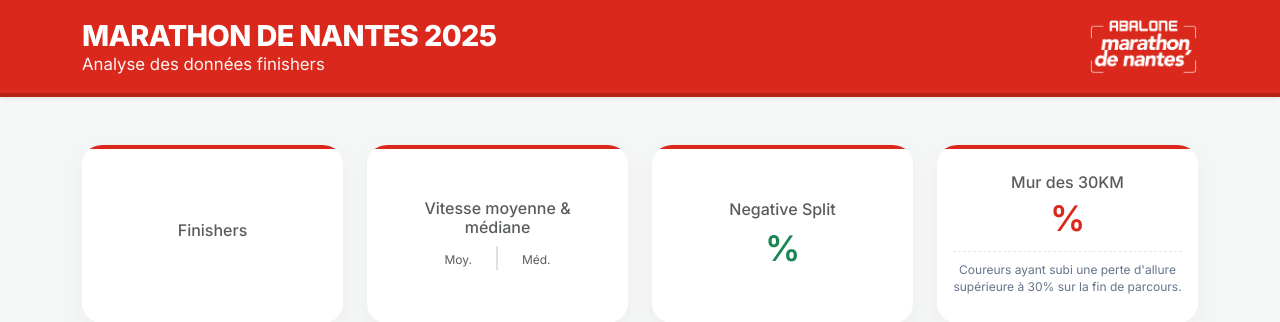
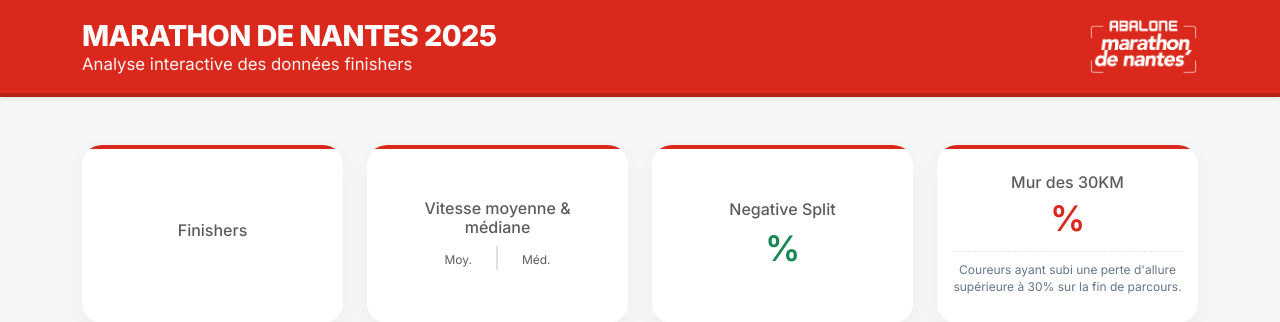
Before and after one commit to Kawa-dev/marathon_nantes_2025, a Flask app: template templates/index.html in a window 1280 px wide. Shown: the top 322 px of the page. Run offline with Flask 3, Linux system fonts and the light colour scheme; the template is opened without the code that fills it, so the values that code supplies are empty.

Commit message:
Update index.html

```diff
--- a/templates/index.html
+++ b/templates/index.html
@@ -217,7 +217,7 @@
         <div class="container d-flex justify-content-between align-items-center">
             <div class="navbar-brand-custom">
                 <span class="main-title">Marathon de Nantes 2025</span>
-                <span class="sub-brand">Analyse des données finishers</span>
+                <span class="sub-brand">Analyse interactive des données finishers</span>
             </div>
             <div class="ms-3">
                 <img src="{{ url_for('static', filename='logo.avif') }}"
@@ -569,7 +569,7 @@
                     data: {
                         datasets: [{
                             type: 'line', data: gpxTrack.map(pt => ({x: pt.dist, y: pt.ele})),
-                            borderColor: '#cbd5e1', backgroundColor: 'rgba(209, 213, 219, 0.2)', fill: true, pointRadius: 0, borderWidth: 2, tension: 0.1
+                            borderColor: '#cbd5e1', backgroundColor: 'rgba(209, 213, 219, 0.2)', fill: true, pointRadius: 0, borderWidth: 2, tension: 0 // Traits droits
                         }]
                     },
                     options: {
@@ -680,7 +680,7 @@
             const ctxPace = document.getElementById('paceChart').getContext('2d');
             if(paceChart) paceChart.destroy();
             const paceDatasets = Object.values(runners).map(r => ({
-                label: r.data.Nom, data: r.data.Vitesses, borderColor: r.color, backgroundColor: r.color, tension: 0.3, fill: false, borderWidth: 3, pointRadius: 3
+                label: r.data.Nom, data: r.data.Vitesses, borderColor: r.color, backgroundColor: r.color, tension: 0, fill: false, borderWidth: 3, pointRadius: 3 // Traits droits
             }));
             paceChart = new Chart(ctxPace, {
                 type: 'line', data: { labels: labels_x, datasets: paceDatasets },
@@ -692,13 +692,13 @@
             const ctxRank = document.getElementById('rankChart').getContext('2d');
             if(rankChart) rankChart.destroy();
             const rankDatasets = Object.values(runners).map(r => ({
-                label: r.data.Nom, data: r.data.Classements, borderColor: r.color, backgroundColor: r.color, tension: 0.3, fill: false, borderWidth: 3, pointRadius: 3, borderDash: [4, 4]
+                label: r.data.Nom, data: r.data.Classements, borderColor: r.color, backgroundColor: r.color, tension: 0, fill: false, borderWidth: 3, pointRadius: 3, borderDash: [4, 4] // Traits droits
             }));
             rankChart = new Chart(ctxRank, {
                 type: 'line', data: { labels: labels_x, datasets: rankDatasets },
                 options: { responsive: true, maintainAspectRatio: false, plugins: { legend: {display: false}, tooltip: { backgroundColor: 'rgba(255, 255, 255, 0.95)', titleColor: textMain, bodyColor: textMain, borderColor: '#e2e8f0', borderWidth: 1, callbacks: { label: function(context) {
                     if (context.raw === null) return ''; return `${context.dataset.label} : ${context.raw}e`;
-                }}}}, scales: { x: { grid: { display: false }, ticks: {font: {size: 10}} }, y: { reverse: true, border: {display: false}, ticks: { precision: 0 } } } } // ICI: precision: 0 pour éviter les décimales
+                }}}}, scales: { x: { grid: { display: false }, ticks: {font: {size: 10}} }, y: { reverse: true, border: {display: false}, ticks: { precision: 0 } } } }
             });
         }
 
@@ -745,8 +745,14 @@
                 r.marker.setLatLng([coords.lat, coords.lng]);
 
                 let currentSpeed = 0;
-                if (currentSec === 0) { currentSpeed = r.data.Vitesses[1]; }
-                else if (currentSec > r.data.Timeline[r.data.Timeline.length - 1].sec) { currentSpeed = -1; }
+
+                // CORRECTION ICI: Si le curseur a atteint ou dépassé le temps final du coureur
+                if (currentSec >= r.data.Timeline[r.data.Timeline.length - 1].sec) {
+                    currentSpeed = -1;
+                }
+                else if (currentSec === 0) {
+                    currentSpeed = r.data.Vitesses[1];
+                }
                 else {
                     for(let i=0; i < r.data.Timeline.length - 1; i++) {
                         if (currentSec >= r.data.Timeline[i].sec && currentSec <= r.data.Timeline[i+1].sec) {
```
